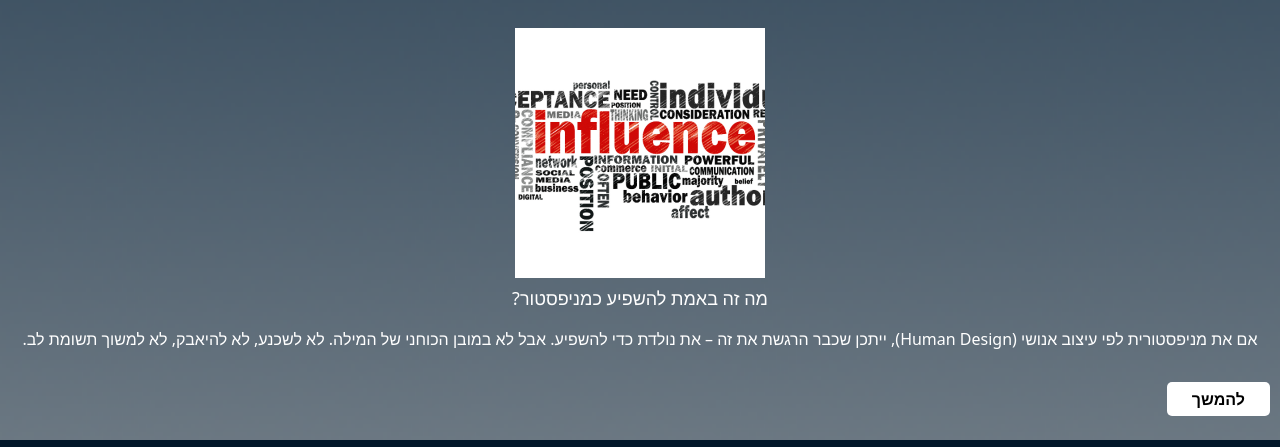
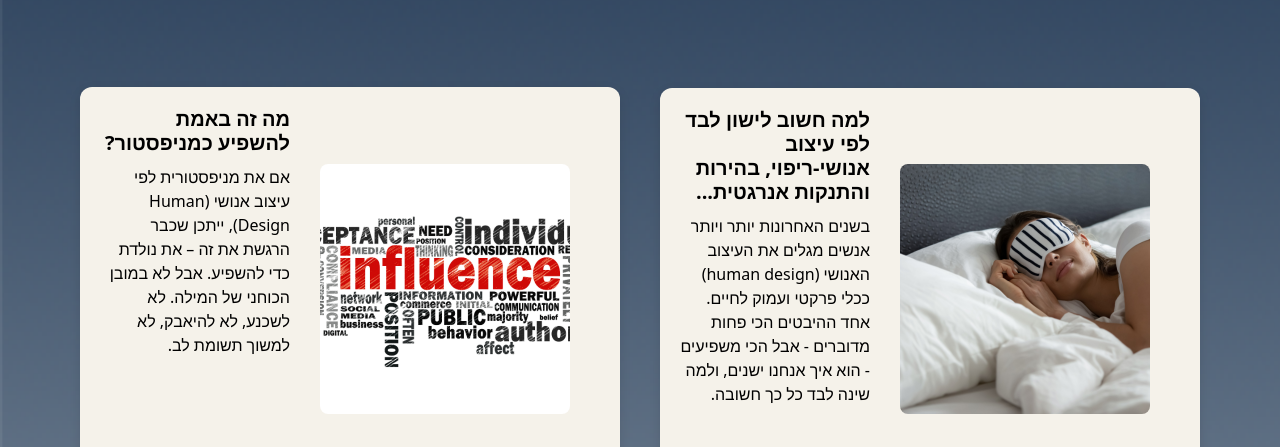
Before and after one commit to whitehat-pt/liora_website, a plain HTML site: page blog_page.html in a window 1280 px wide. Shown: the part 613-1060 px from the top of the page. Drawn offline with nearby package versions, Linux system fonts and the light colour scheme.

Commit message:
Add files via upload

```diff
--- a/blog_page.html
+++ b/blog_page.html
@@ -6,11 +6,12 @@
   <link rel="stylesheet" href="https://cdnjs.cloudflare.com/ajax/libs/font-awesome/6.5.0/css/all.min.css">
   <link href="https://cdn.jsdelivr.net/npm/bootstrap@5.3.6/dist/css/bootstrap.min.css" rel="stylesheet" integrity="sha384-4Q6Gf2aSP4eDXB8Miphtr37CMZZQ5oXLH2yaXMJ2w8e2ZtHTl7GptT4jmndRuHDT" crossorigin="anonymous">
   <style>
-        body{
-            background-image: url('./Rectangle 5.png');
+    body {
+      background-color: #011629;
       background-size: cover;
     }
-        .headline_warpper{
+
+    .headline_warpper {
       display: flex;
       justify-content: center;
       align-items: center;
@@ -18,72 +19,62 @@
       height: auto;
       margin-top: 10px;
     }
-        .headline{
+
+    .headline {
       color: black;
       font-size: 37px;
       font-weight: 700;
+    }
 
-        }
-        .blog_warpper{
+    .blog_warpper {
       display: flex;
       flex-direction: column;
       justify-content: center;
       align-items: center;
+      gap: 30px;
+      padding: 30px 20px;
     }
-        .blog_warpper > div > img[alt='artical1']{
+
+    .article-image img {
       width: 250px;
       height: 250px;
+      object-fit: cover;
+      border-radius: 8px;
+      margin-right: 30px;
+      margin-bottom: 10px;
+
     }
-        .headline_blog{
+
+    .article-text h2 {
+      font-size: 20px;
       color: white;
-            font-weight: 500;
-            font-size: 18px;
-            padding-top: 10px;
-            padding-left: 10px;
-            padding-right: 10px;
+      font-weight: bold;
+      margin-bottom: 10px;
     }
-        .intro_artical_1{
+
+    .article-text p {
+      font-size: 16px;
       color: white;
-            padding-top: 10px;
-            padding-left: 10px;
-            padding-right: 10px;
-            font-weight: 300;
+      margin-bottom: 20px;
     }
-        .button_articals{
-            color: white;
-        }
+
     .card-button {
       background-color: white;
       color: #000;
-        padding-top: 5px;
-        padding-left: 25px;
-        padding-right: 25px;
-        padding-bottom: 5px;
-        border-radius: 5px;
+      padding: 6px 20px;
+      border-radius: 6px;
+      font-weight: bold;
+      border: 1px solid black;
       text-decoration: none;
-        font-weight: bold;
-        font-size: 16px;
-        margin-top: 15px;
-        align-self: self-start;
-        margin-right: 10px;
+      width: fit-content;
     }
-            .blog_warpper > div > img[alt='artical2']{
-            width: 250px;
-            height: 250px;
-        }
-    .headline_blog_2{
-        color: white;
-        font-weight: 500;
-        font-size: 18px;
-        padding-top: 10px;
-        padding-left: 10px;
-        padding-right: 10px;
-    }
+
     .site-footer {
       background-color: #011629;
       padding: 30px 20px 15px;
       text-align: center;
     }
+
     .social-icons-grid {
       display: grid;
       grid-template-columns: repeat(2, 60px);
@@ -118,8 +109,65 @@
       font-size: 17px;
       margin-top: 10px;
     }
-  .style_button{
+
+    .style_button {
       margin-bottom: 25px;
+    }
+
+    @media(min-width: 1024px) {
+      body {
+        background-image: url('./blog_desktop_background.png');
+        background-size: cover;
+      }
+
+      .headline_warpper {
+        margin-top: 550px;
+      }
+
+      .blog_warpper {
+        display: flex;
+        flex-direction: row;
+        align-items: center;
+        justify-content: center;
+        gap: 40px;
+        padding: 50px 80px;
+      }
+
+      .article {
+        display: flex;
+        flex-direction: row;
+        align-items: center;
+        background-color: #f5f2ea;
+        padding: 20px;
+        border-radius: 12px;
+        box-shadow: 0 4px 12px rgba(0, 0, 0, 0.1);
+        max-width: 800px;
+        width: 100%;
+        gap: 30px;
+        box-sizing: border-box;
+      }
+    .blog_warpper > .article:nth-child(1) .article-text p {
+    margin-bottom: 50px;
+    }
+
+/* כתבה ימנית – מרווח קטן */
+    .blog_warpper > .article:nth-child(2) .article-text p {
+    margin-bottom: 100px;
+    }
+      .article-text {
+        flex: 1;
+        text-align: right;
+      }
+      .article-text > h2{
+        color: black;
+      }
+        .article-text > p{
+        color: black;
+      }
+
+      .card-button {
+        margin-top: 10px;
+      }
     }
   </style>
 </head>
@@ -127,32 +175,31 @@
   <div class="headline_warpper">
     <h1 class="headline">כתבות שלנו</h1>
   </div><br><br>
+
   <div class="blog_warpper">
-        <div>
+    <div class="article">
+      <div class="article-image">
         <img src="./artical1.png" alt="artical1">
       </div>
-        <div>
-            <h2 class="headline_blog">למה חשוב לישון לבד לפי עיצוב אנושי-ריפוי,<br>בהירות והתנקות אנרגטית...</h2>
+      <div class="article-text">
+        <h2>למה חשוב לישון לבד לפי עיצוב אנושי-ריפוי, בהירות והתנקות אנרגטית...</h2>
+        <p>בשנים האחרונות יותר ויותר אנשים מגלים את העיצוב האנושי (human design) ככלי פרקטי ועמוק לחיים. אחד ההיבטים הכי פחות מדוברים - אבל הכי משפיעים - הוא איך אנחנו ישנים, ולמה שינה לבד כל כך חשובה.</p>
+        <a href="#" class="card-button">להמשך</a>
       </div>
-        <div>
-            <p class="intro_artical_1">בשנים האחרונות יותר ויותר אנשים מגלים את העיצוב האנושי<br>
-(human design) ככלי פרקטי ועמוק לחיים.<br>
-אחד ההיבטים הכי פחות מדוברים - אבל הכי משפיעים -<br>
-הוא איך אנחנו ישנים, ולמה שינה לבד כל כך חשובה.</p>
     </div>
-        <a href="#" class="card-button">להמשך</a><br><br>
-        <div>
+
+    <div class="article">
+      <div class="article-image">
         <img src="./artical2.png" alt="artical2">
       </div>
-        <div>
-            <h2 class="headline_blog_2">מה זה באמת להשפיע כמניפסטור?</h2>
+      <div class="article-text">
+        <h2>מה זה באמת להשפיע כמניפסטור?</h2>
+        <p>אם את מניפסטורית לפי עיצוב אנושי (Human Design), ייתכן שכבר הרגשת את זה – את נולדת כדי להשפיע. אבל לא במובן הכוחני של המילה. לא לשכנע, לא להיאבק, לא למשוך תשומת לב.</p>
+        <a href="#" class="card-button">להמשך</a>
       </div>
-        <div>
-            <p class="intro_artical_1">אם את מניפסטורית לפי עיצוב אנושי (Human Design), ייתכן שכבר הרגשת את זה – את נולדת כדי להשפיע.
- אבל לא במובן הכוחני של המילה. לא לשכנע, לא להיאבק, לא למשוך תשומת לב.</p>
     </div>
-        <a href="#" class="card-button">להמשך</a>
   </div><br>
+
   <footer class="site-footer">
     <div class="social-icons-grid">
       <a href="#" class="circle-icon" aria-label="Instagram"><i class="fab fa-instagram"></i></a>
@@ -162,6 +209,5 @@
     </div>
     <p class="footer-text">כל הזכויות שמורות לליאורה לוריא © 2025</p>
   </footer>
-
 </body>
 </html>
```
Also changed, not shown: blog_desktop_background.png (added). Lines whose indentation alone changed are shown as unchanged.
